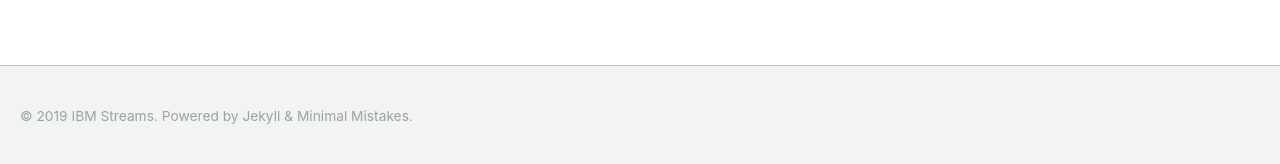
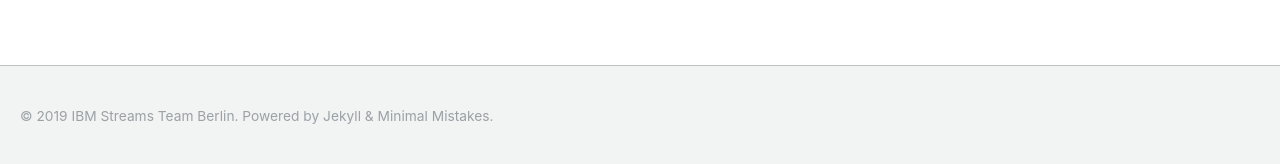
Before and after one commit to IBMStreams/streamsx.mail, a Jekyll site: the page built from _pages/home.md, in a window 1280 px wide. Shown: the part 823-987 px from the top of the page. Built offline with Jekyll 4.4.1, drawn with Linux system fonts in a browser that asks for light colours.

Commit message:
Update _config.yml
Small change to trigger a build.

```diff
--- a/_config.yml
+++ b/_config.yml
@@ -9,7 +9,7 @@
 locale                   : "en"
 title                    : &toolkit "streamsx.mail"
 title_separator          : "-"
-name                     : &name "IBM Streams" # &name is a YAML anchor which can be *referenced later
+name                     : &name "IBM Streams Team Berlin" # &name is a YAML anchor which can be *referenced later
 description              : &description "toolkit site description."
 url                      : https://ibmstreams.github.io # the base hostname & protocol for your site e.g. "https://mmistakes.github.io"
 baseurl                  : "/streamsx.mail" # the subpath of your site, e.g. "/blog"
```
